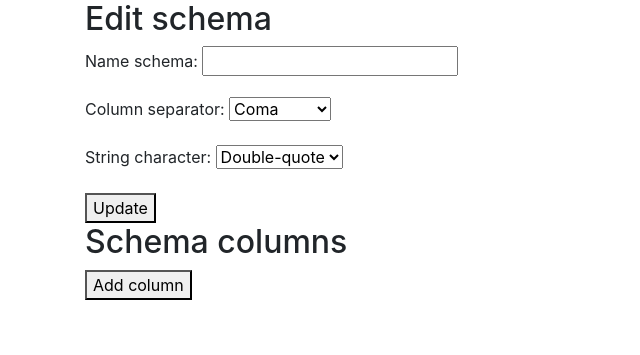
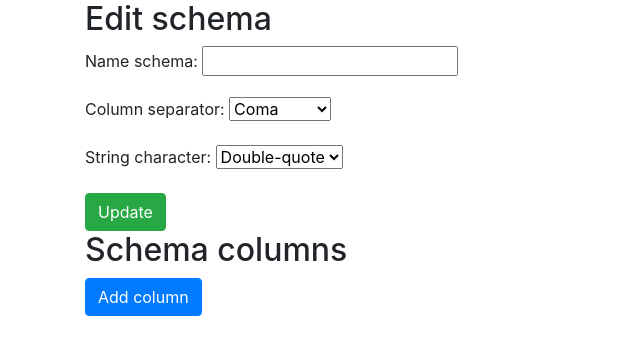
Before and after one commit to hito-de-jiro/FakeDataGenerator, a Django app: template app/fake_csv/templates/fake_csv/schema_update.html in a window 1280 px wide. Shown: the part 82-437 px from the top of the page, without its empty margins (0-640 px from the left). Run offline with Django 4.2, Linux system fonts and the light colour scheme; the template is opened without the code that fills it: values that come from a table or form of the project are taken from there, others are empty; some libraries are stand-ins or nearby versions.

Commit message:
style: added style to buttons

```diff
--- a/app/fake_csv/templates/fake_csv/schema_delete.html
+++ b/app/fake_csv/templates/fake_csv/schema_delete.html
@@ -5,7 +5,7 @@
 
     <form method="post">{% csrf_token %}
         <p>Are you sure you want to delete "{{ object }}"?</p>
-        <input type="submit" value="Confirm">
+        <input type="submit" class="btn btn-success" value="Confirm">
     </form>
 
 {% endblock %}
--- a/app/fake_csv/templates/fake_csv/schema_update.html
+++ b/app/fake_csv/templates/fake_csv/schema_update.html
@@ -12,7 +12,7 @@
             {{ form.as_p }}
         </div>
         <div class="button-info">
-            <button type="submit" value="Update">Update</button>
+            <button type="submit" value="Update" class="btn btn-success">Update</button>
         </div>
 
         <h2>Schema columns</h2>
@@ -24,11 +24,13 @@
                    style="text-decoration: none">delete</a>
             </div>
         {% endfor %}
-        <button id="add-form" type="button">Add column</button>
+        <button id="add-form" type="button" class="btn btn-primary">Add column</button>
 
     </form>
 
     <script>
+
+
         // Add event for delete first column
         const allDeleteColumnByClass = document.getElementsByClassName('delete_column');
 
@@ -84,7 +86,7 @@
             let label_to = document.querySelector("label[for='" + to_id + "']");
             let input_to = document.getElementById(to_id);
 
-            if (columnType.value !== 'age') {
+            if (columnType.value !== 'integer') {
                 label_from.style.visibility = "hidden";
                 input_from.style.visibility = "hidden";
                 label_to.style.visibility = "hidden";
```
